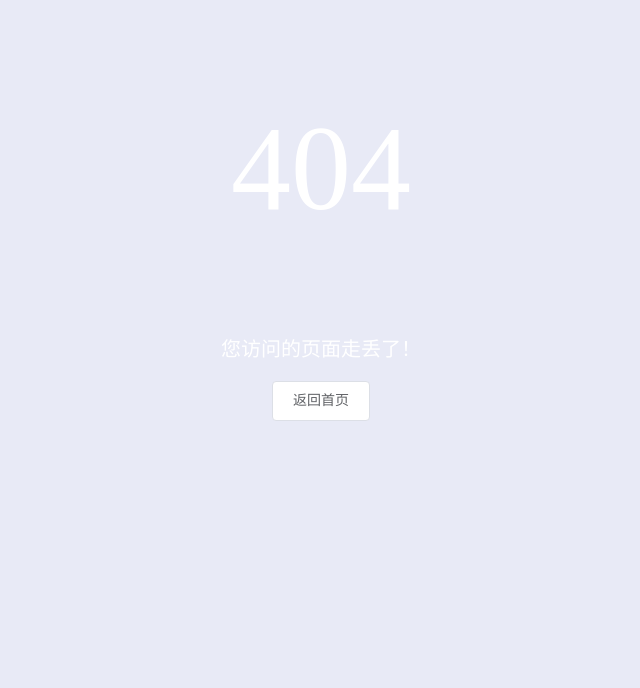
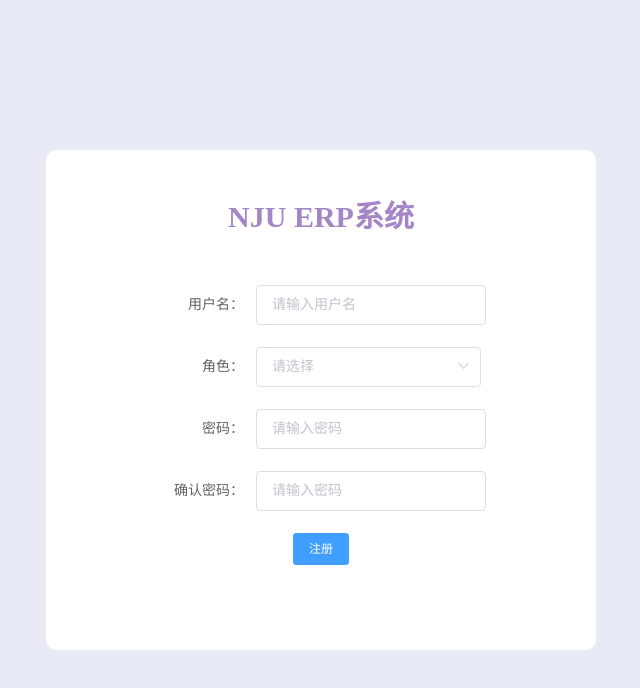
Before and after one commit to frozensky666/SEECII-ERP-FRONTEND, a Vue app: page /register in a window 1280 px wide. Before the commit this address led to /error. Shown: the top 688 px of the page, without its empty margins (319-959 px from the left). Built offline with nearby package versions, Linux system fonts and the light colour scheme.

Commit message:
feat: 添加登录和注册界面

```diff
--- a/src/apis/index.js
+++ b/src/apis/index.js
@@ -4,6 +4,7 @@ const TEST_POST = "/api/test/post";
 
 const AUTH = "/api/auth"
 const LOGIN = "/api/login"
+const REGISTER = '/api/register'
 
 // 商品分类管理
 const COMMODITY_CLASSIFICATION_ALL = '/api/category/queryAll'
@@ -28,6 +29,7 @@ module.exports = {
 
   AUTH,
   LOGIN,
+  REGISTER,
   COMMODITY_CLASSIFICATION_ALL,
   COMMODITY_CLASSIFICATION_CREATE,
   COMMODITY_CLASSIFICATION_UPDATE,
--- a/src/network/auth/index.js
+++ b/src/network/auth/index.js
@@ -3,3 +3,4 @@ const testAPI = require("@/apis"); //此处务必使用require导入（因为是
 
 export const auth = config => request._get(testAPI.AUTH, config);
 export const login = config => request._post(testAPI.LOGIN, config);
+export const register = config => request._post(testAPI.REGISTER, config);
--- a/src/router/index.js
+++ b/src/router/index.js
@@ -35,6 +35,10 @@ const routes = [
   {
     path: "/login",
     component: Login
+  },
+  {
+    path: "/register",
+    component: () => import("@/views/auth/register.vue")
   },
   // 商品管理
   {
--- a/src/views/auth/Login.vue
+++ b/src/views/auth/Login.vue
@@ -1,40 +1,99 @@
 <template>
-  <div>
-    这是一个朴实无华的登录按钮,点它!👉<el-button @click="loginThis"
-      >login</el-button
-    >
+  <div class="body">
+    <div class="login">
+      <div class="title">NJU ERP系统</div>
+      <div class="form">
+        <el-form :model="userInfo" :label-width="'100px'">
+          <el-form-item label="用户名：">
+            <el-input v-model="userInfo.name" placeholder="请输入用户名"></el-input>
+          </el-form-item>
+          <el-form-item label="密码：">
+            <el-input v-model="userInfo.password" placeholder="请输入密码" type="password"></el-input>
+          </el-form-item>
+        </el-form>
+      </div>
+      <div class="confirm">
+        <el-button type="primary" size="small" @click="loginThis()">登录</el-button>
+      </div>
+      <div class="confirm" style="margin-top: 15px">
+        <el-button type="text" size="small" @click="toRegister">暂无账号？立即注册</el-button>
+      </div>
+    </div>
   </div>
 </template>
 
 <script>
-import { auth, login } from "@/network/auth";
+import { login, auth } from "@/network/auth";
 export default {
+  data() {
+    return {
+      userInfo: {},
+    }
+  },
   methods: {
     loginThis() {
-      login({})
-        .then(_res => {
-          let token = _res.data.token;
+      console.log(this.userInfo);
+      login(this.userInfo).then(_res => {
+        if (_res.code === '00000') {
+          let token = _res.result.token;
           if (token == null) {
-            console.error("无效的用户!");
+            this.$message({
+              type: 'error',
+              message: '无效的用户'
+            });
             return;
+          } else {
+            sessionStorage.setItem("token", token);
+            let config = {
+              params: {
+                token: token
               }
-          sessionStorage.setItem("token", token);
-          auth({ token }).then(res2 => {
-            if (res2?.data?.user_info) {
-              sessionStorage.setItem("role", res2.data.user_info.role);
-              sessionStorage.setItem("name", res2.data.user_info.name);
+            };
+            auth(config).then(res2 => {
+              // console.log(res2);
+              sessionStorage.setItem("name", res2.result.name);
+              sessionStorage.setItem("role", res2.result.role);
               this.$router.push("/");
-            } else {
-              console.error("token认证失败!");
+            })
           }
-          });
+        }
       })
       .catch(err => {
         console.error("获取token失败!", err);
       });
+    },
+    toRegister() {
+      this.$router.push("/register");
     }
   }
 };
 </script>
 
-<style scoped></style>
+<style lang="scss" scoped>
+.body {
+  height: 100%;
+  display: flex;
+  justify-content: center;
+  align-items: center;
+  .login {
+    width: 550px;
+    height: 400px;
+    background-color: white;
+    border-radius: 10px;
+  }
+  .title {
+    text-align: center;
+    margin: 50px 0 50px;
+    font-size: 30px;
+    font-weight: bold;
+    color: #a486c7;
+  }
+  .form {
+    width: 60%;
+    margin: 0 auto;
+  }
+  .confirm {
+    text-align: center;
+  }
+}
+</style>
--- /dev/null
+++ b/src/views/auth/register.vue
@@ -0,0 +1,114 @@
+<template>
+  <div class="body">
+    <div class="register">
+      <div class="title">NJU ERP系统</div>
+      <div class="form">
+        <el-form :model="userInfo" :label-width="'100px'">
+          <el-form-item label="用户名：">
+            <el-input v-model="userInfo.name" placeholder="请输入用户名"></el-input>
+          </el-form-item>
+          <el-form-item label="角色：">
+            <el-select v-model="userInfo.role">
+              <el-option
+               v-for="item in roleList"
+               :key="item.id"
+               :label="item.name"
+               :value="item.value">
+              </el-option>
+            </el-select>
+          </el-form-item>
+          <el-form-item label="密码：">
+            <el-input v-model="userInfo.password1" placeholder="请输入密码" type="password"></el-input>
+          </el-form-item>
+          <el-form-item label="确认密码：">
+            <el-input v-model="userInfo.password2" placeholder="请输入密码" type="password"></el-input>
+          </el-form-item>
+        </el-form>
+      </div>
+      <div class="confirm">
+        <el-button type="primary" size="small" @click="registerThis()">注册</el-button>
+      </div>
+    </div>
+  </div>
+</template>
+
+<script>
+import { register } from "@/network/auth";
+export default {
+  data() {
+    return {
+      userInfo: {},
+      roleList: [
+        { id: 1, name: "库存管理人员", value: "INVENTORY_MANAGER"},
+        { id: 2, name: "进货销售人员", value: "SALE_STAFF"},
+        { id: 3, name: "财务人员", value: "FINANCIAL_STAFF"},
+        { id: 4, name: "人力资源人员", value: "HR"},
+        { id: 5, name: "总经理", value: "GM"}
+      ]
+    }
+  },
+  methods: {
+    registerThis() {
+      if (this.userInfo.password1 !== this.userInfo.password2) {
+        this.$message({
+          type: 'error',
+          message: '两次密码输入不一致！'
+        });
+        this.userInfo.password1 = "";
+        this.userInfo.password2 = "";
+      } else {
+        let params = {
+          name: this.userInfo.name,
+          role: this.userInfo.role,
+          password: this.userInfo.password1
+        };
+        register(params).then(res => {
+          // console.log(res);
+          if (res.code === 'A0000') {
+            this.$message({
+              type: 'error',
+              message: '用户名已存在！'
+            });
+            this.userInfo = {};
+          } else {
+            this.$message({
+              type: 'success',
+              message: '注册成功'
+            });
+            this.$router.push("/login");
+          }
+        })
+      }
+    }
+  }
+}
+</script>
+
+<style lang="scss" scoped>
+.body {
+  height: 100%;
+  display: flex;
+  justify-content: center;
+  align-items: center;
+  .register {
+    width: 550px;
+    height: 500px;
+    background-color: white;
+    border-radius: 10px;
+  }
+  .title {
+    text-align: center;
+    margin: 50px 0 50px;
+    font-size: 30px;
+    font-weight: bold;
+    color: #a486c7;
+  }
+  .form {
+    width: 60%;
+    margin: 0 auto;
+  }
+  .confirm {
+    text-align: center;
+  }
+}
+</style>
--- a/src/views/commodity/CommodityClassification.vue
+++ b/src/views/commodity/CommodityClassification.vue
@@ -114,7 +114,10 @@
           this.classificationList = JSON.parse(JSON.stringify(this.arrayToTree(this.classificationList, 0)));
           console.log(this.classificationList);
         }).catch(err => {
-          alert("获取商品分类列表失败", err);
+          this.$message({
+            type: 'error',
+            message: '获取商品分类列表失败!'
+          });
         })
       },
       // 将数组转为tree
--- a/src/views/commodity/CommodityManagement.vue
+++ b/src/views/commodity/CommodityManagement.vue
@@ -183,7 +183,10 @@
         })
         this.classificationList = tempList;
       }).catch(err => {
-        alert("获取商品分类列表失败", err);
+        this.$message({
+          type: 'error',
+          message: '获取商品分类列表失败!' + err
+        })
       })
     },
     methods: {
--- a/src/views/inventory/components/InventoryInOutCard.vue
+++ b/src/views/inventory/components/InventoryInOutCard.vue
@@ -126,7 +126,7 @@ export default {
   .myAutocomplete {
     width: 350px;
 
-    /deep/ li {
+    ::v-deep li {
       padding: 10px 20px;
       line-height: 20px;
 
```
Lines whose indentation alone changed are shown as unchanged.
